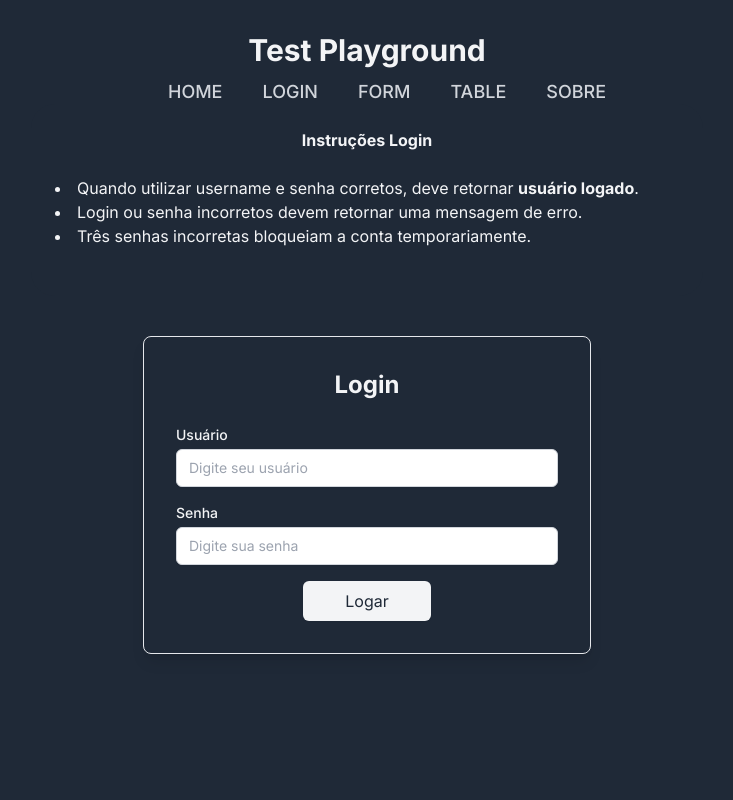
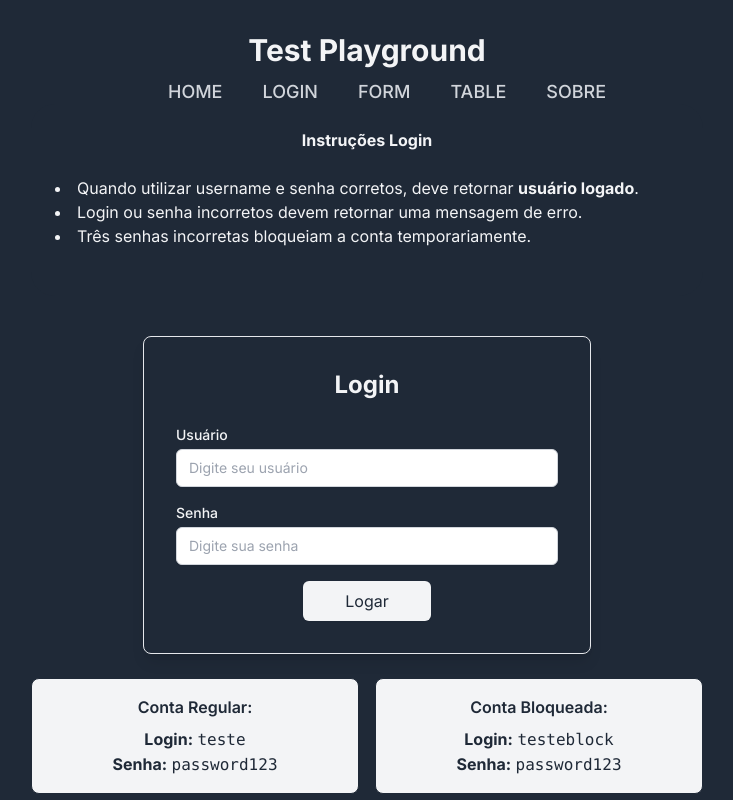
Before and after one commit to brunomachadors/playground, a Next.js app: page /login in a window 1280 px wide. Shown: the top 800 px of the page, without its empty margins (273-1006 px from the left). Built offline with nearby package versions, Linux system fonts and the light colour scheme.

Commit message:
Adding accounts

```diff
--- /dev/null
+++ b/src/app/components/Accounts/Accounts.tsx
@@ -0,0 +1,24 @@
+export default function Accounts() {
+  return (
+    <div className="flex flex-col sm:flex-row justify-center gap-4 mt-6">
+      <div className="bg-gray-100 border border-gray-800 p-4 rounded-lg flex-1 min-w-[200px] text-gray-800 text-center">
+        <p className="font-semibold mb-2">Conta Regular:</p>
+        <p>
+          <strong>Login:</strong> <code>teste</code>
+        </p>
+        <p>
+          <strong>Senha:</strong> <code>password123</code>
+        </p>
+      </div>
+      <div className="bg-gray-100 border border-gray-800 p-4 rounded-lg flex-1 min-w-[200px] text-gray-800 text-center">
+        <p className="font-semibold mb-2">Conta Bloqueada:</p>
+        <p>
+          <strong>Login:</strong> <code>testeblock</code>
+        </p>
+        <p>
+          <strong>Senha:</strong> <code>password123</code>
+        </p>
+      </div>
+    </div>
+  );
+}
--- a/src/app/login/page.tsx
+++ b/src/app/login/page.tsx
@@ -1,11 +1,12 @@
 'use client';
 import { useState } from 'react';
-import { useRouter } from 'next/navigation'; // Importar useRouter do Next.js
+import { useRouter } from 'next/navigation';
 import { LoginForm } from '../components/LoginForm/LoginForm';
 import { USERS } from '../data/users';
 import { InstructionsLogin } from '../components/Instructions/Instructions';
 import { Status } from '../types/statusLogin';
 import { StatusLogin } from '../components/Status/Status';
+import Accounts from '../components/Accounts/Accounts';
 
 export default function LoginPage() {
   const [status, setStatus] = useState<Status>(null);
@@ -52,12 +53,13 @@ export default function LoginPage() {
       className="bg-gray-800 min-h-screen flex flex-col items-center justify-start pt-2 px-4 sm:px-6 lg:px-8"
       id="loginPage"
     >
-      <div className="w-full max-w-2xl mx-auto">
+      <div className="w-full max-w-2xl mx-auto relative">
         <InstructionsLogin />
         <div className="flex justify-center">
           <LoginForm onSubmit={handleLogin} />
         </div>
-        <StatusLogin status={status}></StatusLogin>
+        <StatusLogin status={status} />
+        <Accounts />
       </div>
     </div>
   );
```
